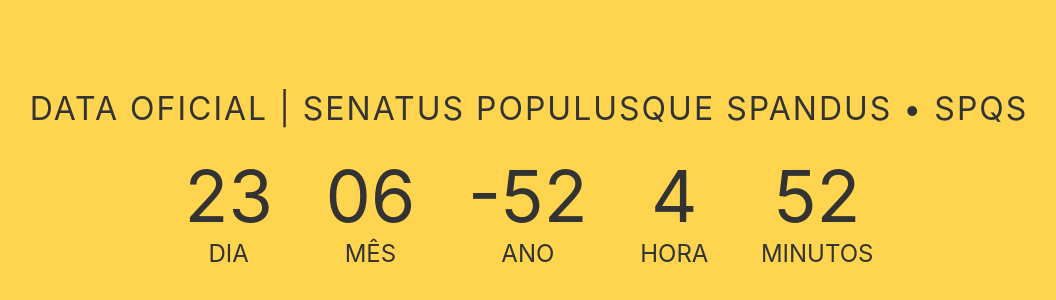
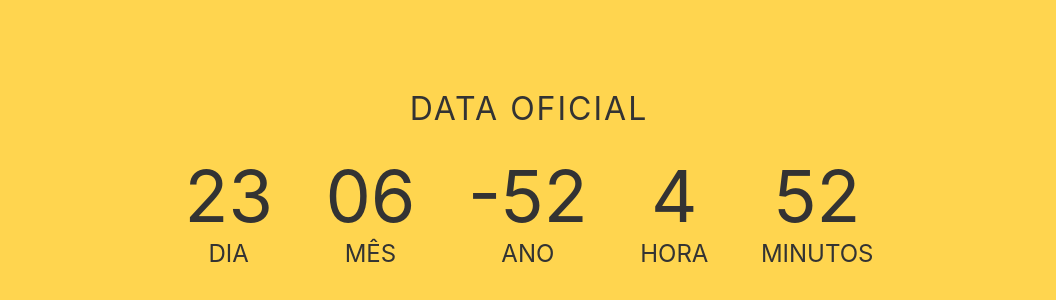
Before and after one commit to LeonardoZab/datarp, a plain HTML site: page index.html in a window 1280 px wide. Shown: the part 210-510 px from the top of the page, without its empty margins (111-1167 px from the left). Drawn offline with Linux system fonts and the light colour scheme.

Commit message:
Update index.html

```diff
--- a/index.html
+++ b/index.html
@@ -9,7 +9,7 @@
 <body>
 <!-- partial:index.partial.html -->
 <div class="container">
-  <h1 id="headline">Data oficial | Senatus Populusque Spandus • SPQS</h1>
+  <h1 id="headline">Data oficial</h1>
   <div id="countdown">
     <ul>
       <li><span id="days"></span>Dia</li>
```
